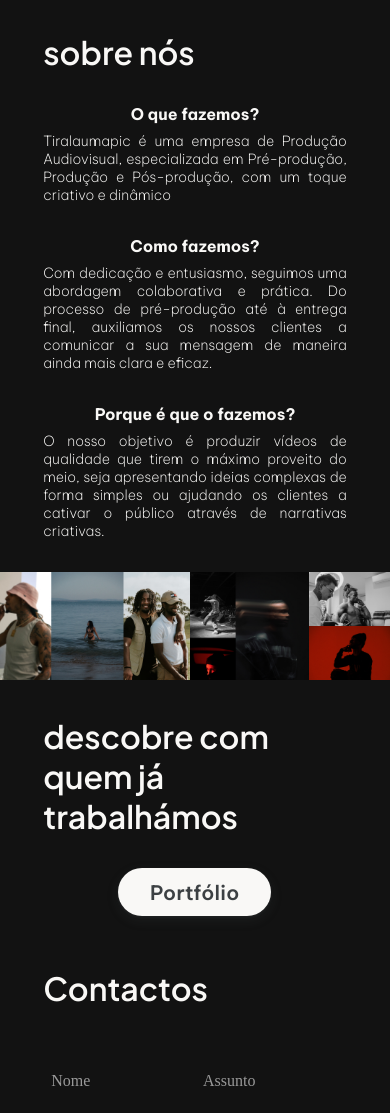
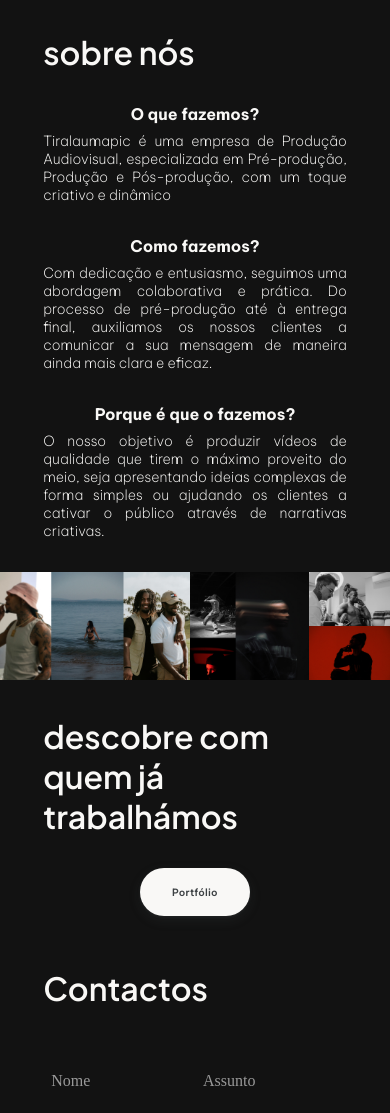
Before and after one commit to luqas31/tlup, a React (Vite) app in the folder tlup/: page / in a window 390 px wide. Shown: the top 1113 px of the page. Built offline with nearby package versions, Linux system fonts and the light colour scheme.

Commit message:
adjusted button responsive tablet

```diff
--- a/tlup/src/components/Portfolio-Button/index.css
+++ b/tlup/src/components/Portfolio-Button/index.css
@@ -11,7 +11,7 @@
 	display: inline-flex;
 	fill: currentcolor;
 	font-family: 'BV';
-	font-size: 1.25rem;
+	font-size: 0.625rem;
 	font-weight: 600;
 	height: 48px;
 	justify-content: center;
@@ -66,3 +66,14 @@
 .button-17:disabled {
 	box-shadow: rgba(60, 64, 67, 0.3) 0 1px 3px 0, rgba(60, 64, 67, 0.15) 0 4px 8px 3px;
 }
+
+
+
+@media (min-width: 768px) {
+
+  .button-17 {
+    font-size: 1.25rem;
+
+}
+
+}
```
